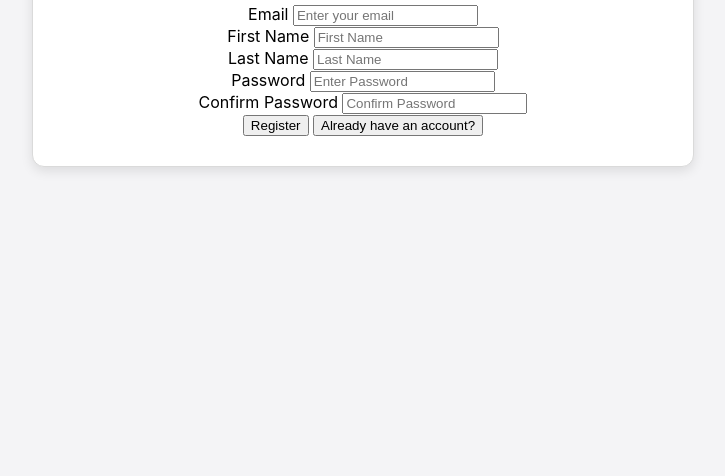
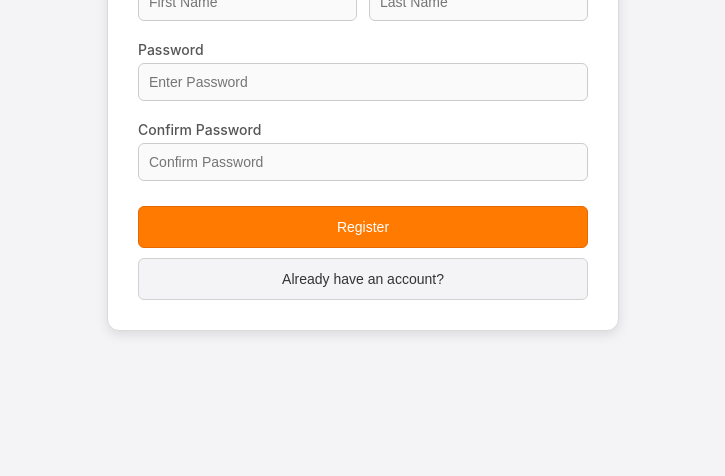
Before and after one commit to brandonZhong123/NRG-Hacks-PBVR, a plain HTML site: page Vinay Dhillon/register.html in a window 1280 px wide. Shown: the part 364-840 px from the top of the page, without its empty margins (277-1002 px from the left). Before the commit the page ends 800 px from the top, so only its background shows below. Drawn offline with Linux system fonts and the light colour scheme.

Commit message:
fixed everything lol 😭

```diff
--- a/Vinay Dhillon/register.html
+++ b/Vinay Dhillon/register.html
@@ -4,7 +4,7 @@
   <meta charset="UTF-8">
   <meta name="viewport" content="width=device-width, initial-scale=1.0">
   <title>Register</title>
-  <link rel="stylesheet" href="styles.css">
+  <link rel="stylesheet" href="style-register.css">
 </head>
 <body>
 <div class="container">
--- a/Vinay Dhillon/styles.css
+++ b/Vinay Dhillon/style-grades.css
@@ -1,29 +1,31 @@
-/* General styles */
+/* ========= Grades Page Styles ========= */
 body {
     font-family: 'Inter', sans-serif;
-    background-color: #F4F4F6; /* Light modern grey */
+    background-color: #F4F4F6;
     display: flex;
     justify-content: center;
     align-items: center;
     height: 100vh;
     margin: 0;
+    padding: 20px;
 }
 
 /* Container */
 .container {
-    background: #FFFFFF; /* Clean white card */
+    background: #FFFFFF;
     padding: 30px;
     border-radius: 12px;
     box-shadow: 0px 4px 12px rgba(0, 0, 0, 0.1);
-    width: 600px;
+    width: 90%;
+    max-width: 600px;
     text-align: center;
-    border: 1px solid #DADADA; /* Soft grey border */
+    border: 1px solid #DADADA;
 }
 
-/* Header */
+/* Headers */
 h2 {
     margin-bottom: 20px;
-    color: #333333; /* Deep grey for contrast */
+    color: #333333;
     font-weight: 600;
 }
 
@@ -33,6 +35,7 @@ h2 {
     overflow-x: auto;
 }
 
+/* Table Styling */
 table {
     width: 100%;
     border-collapse: collapse;
@@ -41,29 +44,31 @@ table {
 
 th, td {
     padding: 12px;
-    border: 1px solid #D1D1D1; /* Soft grey border */
+    border: 1px solid #D1D1D1;
     text-align: left;
+    font-size: 14px;
 }
 
 th {
-    background-color: #FF7A00; /* Orange header */
+    background-color: #FF7A00;
     color: white;
     font-weight: 600;
 }
 
 tr:nth-child(even) {
-    background-color: #FAFAFA; /* Alternating row color */
+    background-color: #FAFAFA;
 }
 
 tr:hover {
-    background-color: #FFF5EB; /* Light orange hover */
+    background-color: #FFF5EB;
+    transition: background 0.3s ease;
 }
 
 /* Course Summary */
 .course-summary {
     margin-top: 20px;
     padding: 15px;
-    background-color: #FFF5EB; /* Light warm background */
+    background-color: #FFF5EB;
     border-radius: 8px;
     font-size: 18px;
     font-weight: 600;
@@ -72,6 +77,6 @@ tr:hover {
 
 /* Highlight Final Grade */
 .highlight {
-    color: #FF7A00; /* Orange highlight */
+    color: #FF7A00;
     font-weight: bold;
 }
--- /dev/null
+++ b/Vinay Dhillon/style-login.css
@@ -0,0 +1,111 @@
+/* ========= Login Page Styles ========= */
+body {
+    font-family: 'Inter', sans-serif;
+    background-color: #F4F4F6;
+    display: flex;
+    justify-content: center;
+    align-items: center;
+    height: 100vh;
+    margin: 0;
+    padding: 20px;
+}
+
+/* Container */
+.container {
+    background: #FFFFFF;
+    padding: 30px;
+    border-radius: 12px;
+    box-shadow: 0px 4px 12px rgba(0, 0, 0, 0.1);
+    width: 90%;
+    max-width: 450px;
+    text-align: center;
+    border: 1px solid #DADADA;
+}
+
+/* Headers */
+h2 {
+    margin-bottom: 20px;
+    color: #333333;
+    font-weight: 600;
+}
+
+/* Form Groups */
+.form-group {
+    margin-bottom: 15px;
+    text-align: left;
+    width: 100%;
+    display: flex;
+    flex-direction: column;
+}
+
+/* Labels */
+label {
+    font-size: 14px;
+    font-weight: 500;
+    color: #555555;
+    margin-bottom: 5px;
+}
+
+/* Input Fields */
+input {
+    width: 100%;
+    padding: 10px;
+    border: 1px solid #CCCCCC;
+    border-radius: 6px;
+    font-size: 14px;
+    background-color: #FAFAFA;
+    color: #333333;
+    box-sizing: border-box;
+    transition: border 0.3s, background 0.3s;
+}
+
+input:focus {
+    border: 1px solid #FF7A00;
+    background-color: #FFF5EB;
+    outline: none;
+}
+
+/* Error Messages */
+.error {
+    color: #D63031;
+    font-size: 12px;
+    margin-top: 5px;
+}
+
+/* Buttons */
+.button-group {
+    display: flex;
+    flex-direction: column;
+    gap: 10px;
+    margin-top: 20px;
+}
+
+button {
+    padding: 12px;
+    border: none;
+    border-radius: 6px;
+    cursor: pointer;
+    font-size: 14px;
+    font-weight: 500;
+    transition: 0.3s;
+}
+
+button[type="submit"] {
+    background-color: #FF7A00;
+    color: white;
+    border: 1px solid #E66A00;
+}
+
+button[type="submit"]:hover {
+    background-color: #E66A00;
+}
+
+.secondary-btn {
+    background-color: #F4F4F6;
+    color: #333333;
+    border: 1px solid #D1D1D1;
+}
+
+.secondary-btn:hover {
+    background-color: #E6E6E6;
+}
--- /dev/null
+++ b/Vinay Dhillon/style-register.css
@@ -0,0 +1,122 @@
+/* ========= Register Page Styles ========= */
+body {
+    font-family: 'Inter', sans-serif;
+    background-color: #F4F4F6;
+    display: flex;
+    justify-content: center;
+    align-items: center;
+    height: 100vh;
+    margin: 0;
+    padding: 20px;
+}
+
+/* Container */
+.container {
+    background: #FFFFFF;
+    padding: 30px;
+    border-radius: 12px;
+    box-shadow: 0px 4px 12px rgba(0, 0, 0, 0.1);
+    width: 90%;
+    max-width: 450px;
+    text-align: center;
+    border: 1px solid #DADADA;
+}
+
+/* Headers */
+h2 {
+    margin-bottom: 20px;
+    color: #333333;
+    font-weight: 600;
+}
+
+/* Form Groups */
+.form-group {
+    margin-bottom: 15px;
+    text-align: left;
+    width: 100%;
+    display: flex;
+    flex-direction: column;
+}
+
+/* Labels */
+label {
+    font-size: 14px;
+    font-weight: 500;
+    color: #555555;
+    margin-bottom: 5px;
+}
+
+/* Input Fields */
+input {
+    width: 100%;
+    padding: 10px;
+    border: 1px solid #CCCCCC;
+    border-radius: 6px;
+    font-size: 14px;
+    background-color: #FAFAFA;
+    color: #333333;
+    box-sizing: border-box;
+    transition: border 0.3s, background 0.3s;
+}
+
+input:focus {
+    border: 1px solid #FF7A00;
+    background-color: #FFF5EB;
+    outline: none;
+}
+
+/* Error Messages */
+.error {
+    color: #D63031;
+    font-size: 12px;
+    margin-top: 5px;
+}
+
+/* First Name & Last Name Row */
+.row {
+    display: flex;
+    gap: 12px;
+    justify-content: space-between;
+}
+
+.half-width {
+    width: 50%;
+}
+
+/* Buttons */
+.button-group {
+    display: flex;
+    flex-direction: column;
+    gap: 10px;
+    margin-top: 20px;
+}
+
+button {
+    padding: 12px;
+    border: none;
+    border-radius: 6px;
+    cursor: pointer;
+    font-size: 14px;
+    font-weight: 500;
+    transition: 0.3s;
+}
+
+button[type="submit"] {
+    background-color: #FF7A00;
+    color: white;
+    border: 1px solid #E66A00;
+}
+
+button[type="submit"]:hover {
+    background-color: #E66A00;
+}
+
+.secondary-btn {
+    background-color: #F4F4F6;
+    color: #333333;
+    border: 1px solid #D1D1D1;
+}
+
+.secondary-btn:hover {
+    background-color: #E6E6E6;
+}
```
Also changed, not shown: Vinay Dhillon/course.html (+1 -1 lines), Vinay Dhillon/login.html (+1 -1 lines).
